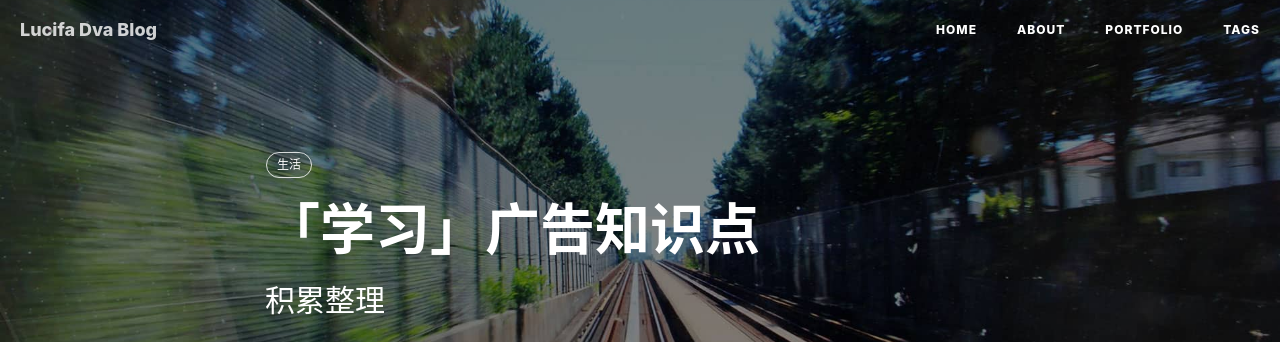
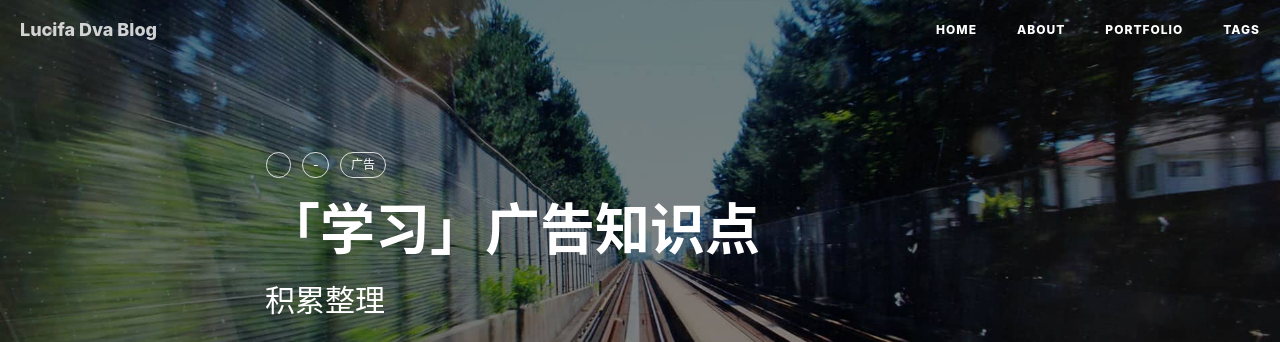
Before and after one commit to LucifaDva/lucifadva.github.com, a Jekyll site: the page built from _posts/2017-03-28-ad-knowledge-2017.markdown, in a window 1280 px wide and 1400 px high. Shown: the top 342 px of the window. Built offline with Jekyll 4.4.1, drawn with Linux system fonts in a browser that asks for light colours; nearby versions of some CDN libraries; comment, search, counter and statistics services are not loaded.

Commit message:
Update 2017-03-28-ad-knowledge-2017.markdown

```diff
--- a/_posts/2017-03-28-ad-knowledge-2017.markdown
+++ b/_posts/2017-03-28-ad-knowledge-2017.markdown
@@ -7,7 +7,7 @@ author:     "Lucifa Dva"
 header-img: "img/post-bg-2015.jpg"
 catalog: true
 tags:
-    - 生活
+    - 广告
 ---
 
 
```
